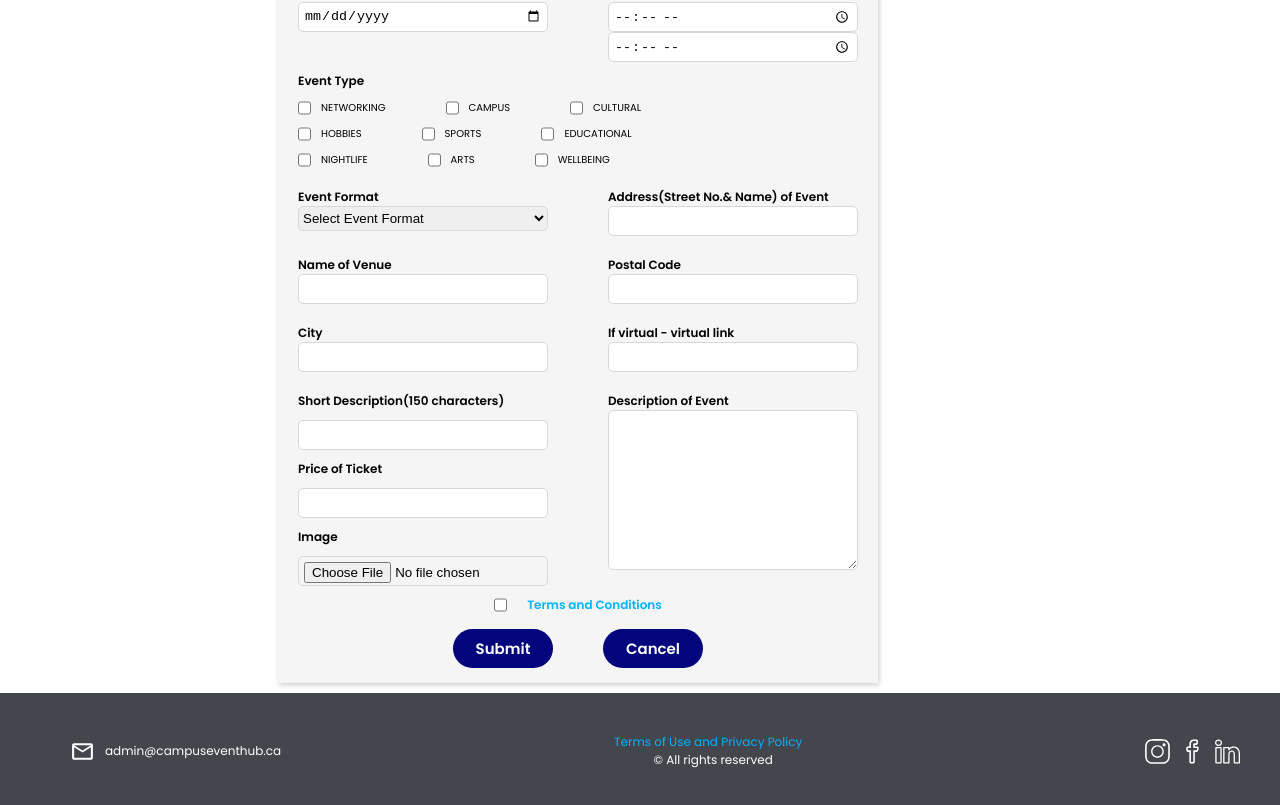
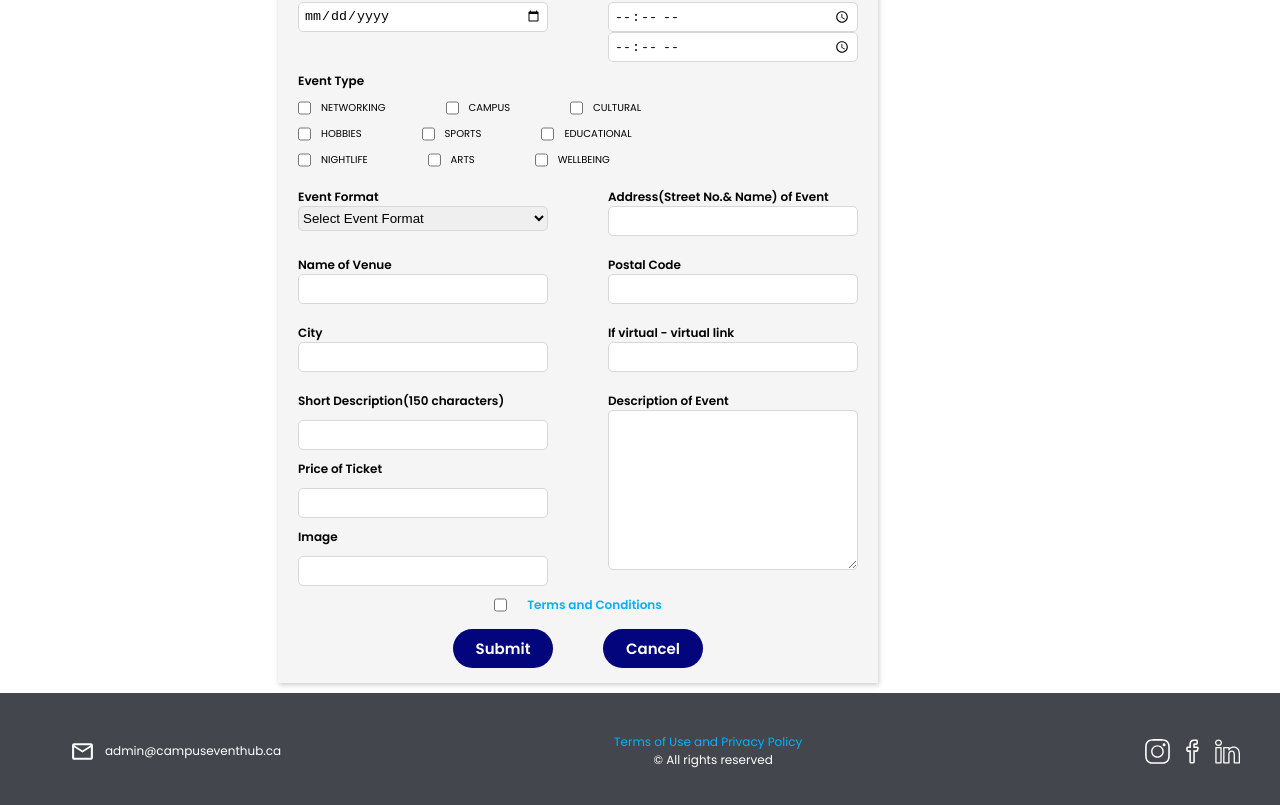
Before and after one commit to mystudentwellbeing/Campus-Event-Hub, a React (Vite) app in the folder frontend/: page /submitevents in a window 1280 px wide. Shown: the part 430-1235 px from the top of the page. Built offline with nearby package versions, Linux system fonts and the light colour scheme; no server answers.

Commit message:
Add useCreateEvent

```diff
--- a/frontend/src/features/submitEvents/SubmitEventForm.jsx
+++ b/frontend/src/features/submitEvents/EventForm.jsx
@@ -1,10 +1,12 @@
 import { useRef, useState } from 'react';
-import TermsConditions from '../../features/TermsConditions';
+import { useCreateEvent } from './useCreateEvent';
+import TermsConditions from '../TermsConditions';
 import Modal from '../../ui/Modal';
 import Button from '../../ui/Button';
-import styles from './SubmitEventForm.module.css';
+import styles from './EventForm.module.css';
 
-const submitEventForm = () => {
+const EventForm = () => {
+  const { createEvent } = useCreateEvent();
   const [contactName, setContactName] = useState('');
   const [contactPhone, setContactPhone] = useState('');
   const [contactEmail, setContactEmail] = useState('');
@@ -45,11 +47,9 @@ const submitEventForm = () => {
 
   const today = new Date();
 
-  const handleSubmit = async (event) => {
-    event.preventDefault();
-    try {
-      const { data, error } = await supabase.from('events').insert([
-        {
+  const handleSubmit = (e) => {
+    e.preventDefault();
+    createEvent({
       name: nameOfEvent,
       type: eventType,
       name_of_venue: nameOfVenue,
@@ -65,57 +65,13 @@ const submitEventForm = () => {
       date: date,
       start_time: startTime,
       end_time: endTime,
-          name_organization: nameOfOrg,
+      name_of_org: nameOfOrg,
       price: price,
       name_of_inst: nameOfInst,
       short_description: shortDesc,
       description: desc,
-        },
-      ]);
-
-      if (error) {
-        console.error('Error inserting data:', error);
-        // Log the specific error received from Supabase
-        console.error('Supabase error details:', error.message);
-        return;
-      } else {
-        // Data inserted successfully
-        alert('Event Submitted');
-        console.log('Data inserted:', data);
-        // Clear form fields after successful submission
-        handleReset();
-      }
-    } catch {
-      console.error('Error:', error.message);
-    }
+    });
   };
-  // const handleSubmit = (event) => {
-  //   event.preventDefault();
-  //   alert(`Event Submitted`);
-  //   console.log(typeof(image));
-
-  //   // trying to upload image in our storage bucket
-  //   if (image && image instanceof Blob) {
-  //     const reader = new FileReader();
-  //     reader.readAsDataURL(image);
-  //     reader.onloadend = async () => {
-  //     const imageData = reader.result;
-
-  //     const { data, error } = await supabase.storage
-  //       .from('event_image')
-  //       .upload(imageData, {
-  //         cacheControl: '3600',
-  //         upsert: false,
-  //       });
-
-  //     if (error) {
-  //       console.error('Error uploading image:', error);
-  //     } else {
-  //       const imageUrl = data?.url;
-  //       console.log('Image uploaded successfully. URL:', imageUrl);
-  //     }}
-  //   }
-  // };
 
   const handleReset = () => {
     if (formRef.current) {
@@ -152,7 +108,7 @@ const submitEventForm = () => {
           <div>
             <label>Contact Name</label>
             <input
-              type="textbox"
+              type="text"
               name="contactName"
               value={contactName}
               onChange={(e) => setContactName(e.target.value)}
@@ -162,7 +118,7 @@ const submitEventForm = () => {
           <div>
             <label>Contact Phone#</label>
             <input
-              type="textbox"
+              type="text"
               name="contactPhone"
               value={contactPhone}
               onChange={(e) => setContactPhone(e.target.value)}
@@ -173,7 +129,7 @@ const submitEventForm = () => {
           <div>
             <label>Contact Email</label>
             <input
-              type="textbox"
+              type="text"
               name="contactEmail"
               value={contactEmail}
               onChange={(e) => setContactEmail(e.target.value)}
@@ -182,7 +138,7 @@ const submitEventForm = () => {
           <div>
             <label>Name of Orgnization(Student Club)</label>
             <input
-              type="textbox"
+              type="text"
               name="nameOfOrg"
               value={nameOfOrg}
               onChange={(e) => setNameOfOrg(e.target.value)}
@@ -208,17 +164,11 @@ const submitEventForm = () => {
               <option value="other">Other</option>
               {console.log(nameOfInst)}
             </select>
-            {/* <input
-              type="textbox"
-              name="nameOfInst"
-              value={nameOfInst}
-              onChange={(e) => setNameOfInst(e.target.value)}
-            /> */}
           </div>
           <div>
             <label>Name of Event</label>
             <input
-              type="textbox"
+              type="text"
               name="nameOfEvent"
               value={nameOfEvent}
               onChange={(e) => setNameOfEvent(e.target.value)}
@@ -372,37 +322,14 @@ const submitEventForm = () => {
             >
               <option value="">Select Event Format</option>
               <option value="Virtual">Virtual</option>
-              <option value="in-Person<">In-Person</option>
+              <option value="in-Person">In-Person</option>
               <option value="Hybrid">Hybrid</option>
-
-              {console.log(eventFormat)}
             </select>
           </div>
-          {/* <div>
-            <label>Type</label>
-            <select
-              name="type"
-              className={styles.dropdownStyle}
-              value={type}
-              onChange={(e) => setType(e.target.value)}
-            >
-              <option value="">Select Event Type</option>
-              <option value="NETWORKING">NETWORKING</option>
-              <option value="CAMPUS">CAMPUS</option>
-              <option value="CULTURAL">CULTURAL</option>
-              <option value="HOBBIES">HOBBIES</option>
-              <option value="SPORTS">SPORTS</option>
-              <option value="EDUCATIONAL">EDUCATIONAL</option>
-              <option value="NIGHTLIFE">NIGHTLIFE</option>
-              <option value="ARTS">ARTS</option>
-              <option value="WELLBEING">WELLBEING</option>
-              {console.log(type)}
-            </select>
-          </div> */}
           <div>
             <label>Address(Street No.& Name) of Event</label>
             <input
-              type="textbox"
+              type="text"
               name="address"
               value={address}
               onChange={(e) => setAddress(e.target.value)}
@@ -413,7 +340,7 @@ const submitEventForm = () => {
           <div>
             <label>Name of Venue</label>
             <input
-              type="textbox"
+              type="text"
               name="nameOfVenue"
               value={nameOfVenue}
               onChange={(e) => setNameOfVenue(e.target.value)}
@@ -422,7 +349,7 @@ const submitEventForm = () => {
           <div>
             <label>Postal Code</label>
             <input
-              type="textbox"
+              type="text"
               name="postalCode"
               value={postalCode}
               onChange={(e) => setPostalCode(e.target.value)}
@@ -433,7 +360,7 @@ const submitEventForm = () => {
           <div>
             <label>City</label>
             <input
-              type="textbox"
+              type="text"
               name="city"
               value={city}
               onChange={(e) => setCity(e.target.value)}
@@ -442,7 +369,7 @@ const submitEventForm = () => {
           <div>
             <label>If virtual - virtual link</label>
             <input
-              type="textbox"
+              type="text"
               name="virtualLink"
               value={virtualLink}
               onChange={(e) => setVirtualLink(e.target.value)}
@@ -453,7 +380,7 @@ const submitEventForm = () => {
           <div className={styles.formContainerSpecial}>
             <label>Short Description(150 characters)</label>
             <input
-              type="textbox"
+              type="text"
               name="shortDesc"
               value={shortDesc}
               onChange={(e) => setShortDesc(e.target.value)}
@@ -470,7 +397,7 @@ const submitEventForm = () => {
             />
             <label>Image</label>
             <input
-              type="file"
+              type="text"
               name="image"
               accept="image/png image/jpeg"
               value={image}
@@ -526,4 +453,4 @@ const submitEventForm = () => {
   );
 };
 
-export default submitEventForm;
+export default EventForm;
--- /dev/null
+++ b/frontend/src/features/submitEvents/useCreateEvent.js
@@ -0,0 +1,19 @@
+import { useMutation, useQueryClient } from '@tanstack/react-query';
+import { createEvent } from '../../services/apiEvents';
+import { toast } from 'react-hot-toast';
+
+export const useCreateEvent = () => {
+  const queryClient = useQueryClient();
+  const { mutate, isLoading } = useMutation({
+    mutationFn: createEvent,
+    onSuccess: () => {
+      queryClient.invalidateQueries(['events']);
+      toast.success('Event submitted!');
+    },
+    onError: (err) => {
+      toast.error(err.message);
+    },
+  });
+
+  return { createEvent: mutate, isCreating: isLoading };
+};
--- a/frontend/src/pages/SubmitEvents.jsx
+++ b/frontend/src/pages/SubmitEvents.jsx
@@ -1,4 +1,4 @@
-import SubmitEventForm from '../features/submitEvents/SubmitEventForm';
+import SubmitEventForm from '../features/submitEvents/EventForm';
 
 const SubmitEvents = () => {
   return (
--- a/frontend/src/services/apiEvents.js
+++ b/frontend/src/services/apiEvents.js
@@ -30,3 +30,14 @@ export const getEvent = async (id) => {
 
   return data;
 };
+
+export const createEvent = async (newEvent) => {
+  const { data, error } = await supabase.from('events').insert(newEvent);
+
+  if (error) {
+    console.error(error);
+    throw new Error('Event could not be created');
+  }
+
+  return data;
+};
```
Also changed, not shown: frontend/src/features/submitEvents/EventForm.module.css (renamed from frontend/src/features/submitEvents/SubmitEventForm.module.css). Lines whose indentation alone changed are shown as unchanged.
